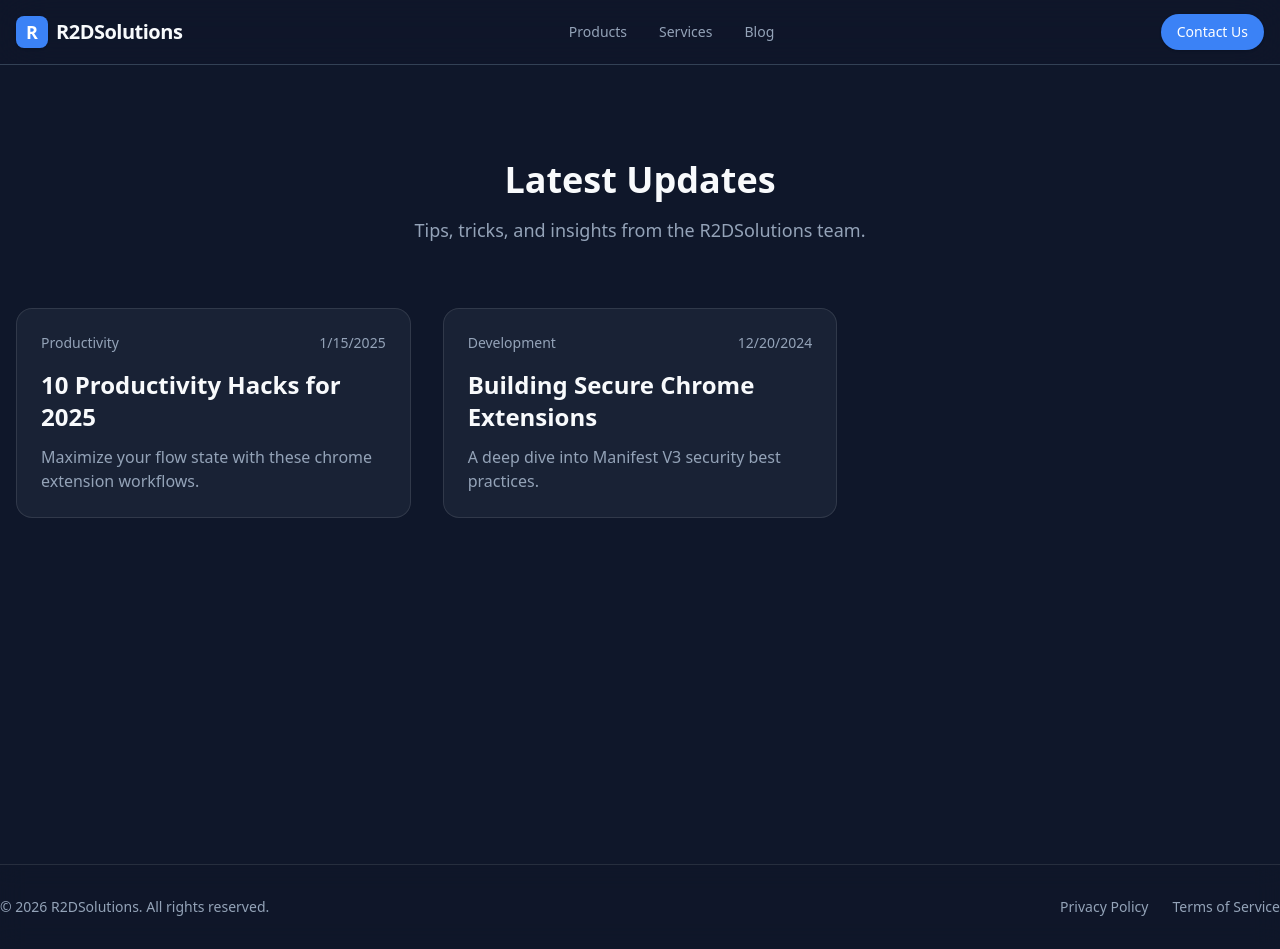
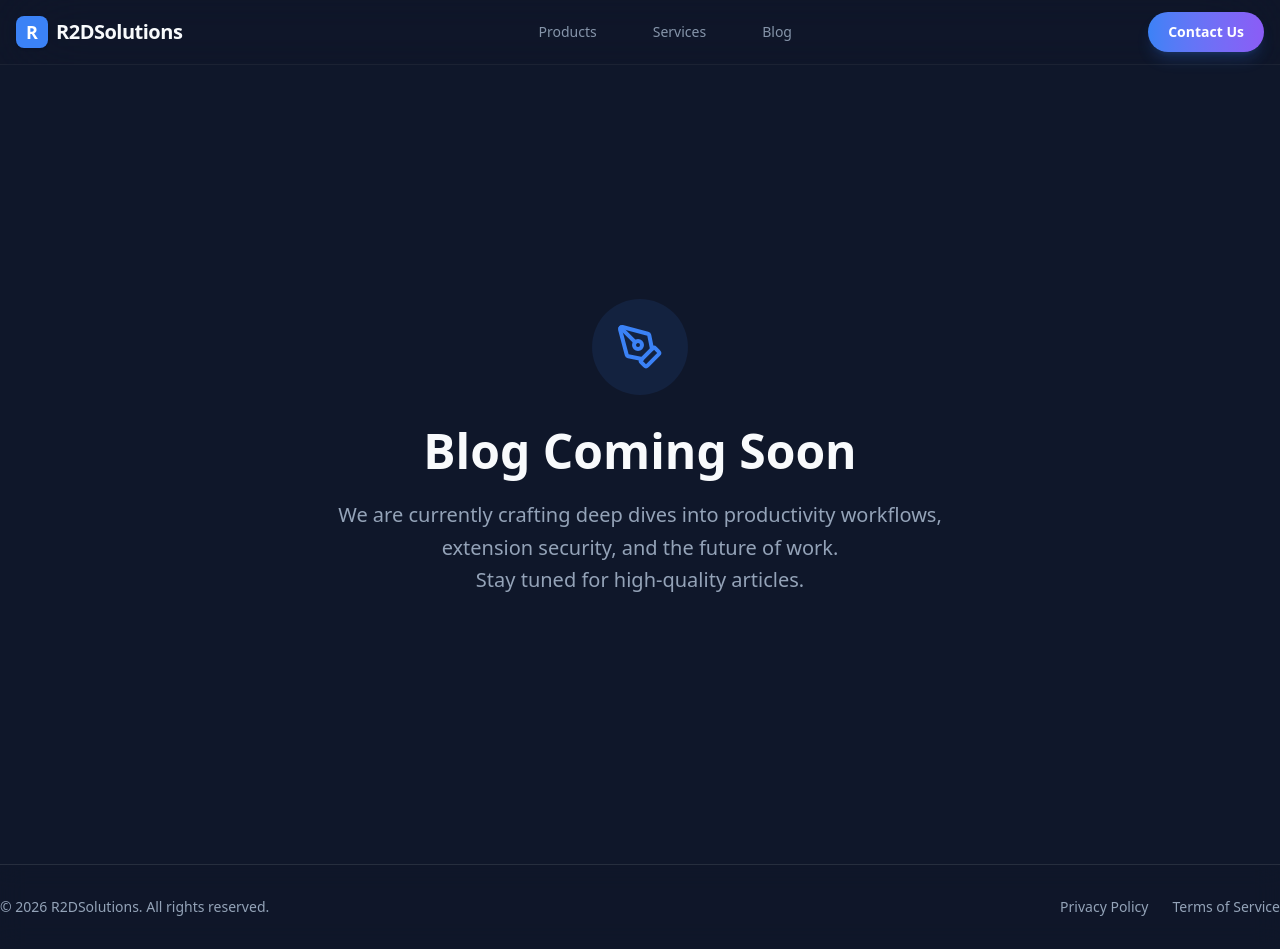
Before and after one commit to RavindraDave/extension-site, a Next.js app: page /blog in a window 1280 px wide. Built offline with nearby package versions, Linux system fonts and the light colour scheme.

Commit message:
feat: Update blog page to a 'coming soon' state, add a Content Security Policy, enhance external link security, and refine Navbar styling.

```diff
--- a/app/blog/page.tsx
+++ b/app/blog/page.tsx
@@ -1,49 +1,22 @@
 import { motion } from "framer-motion";
-import Link from "next/link";
-
-// Placeholder data - in a real app this would come from MDX files
-const posts = [
-    {
-        slug: "productivity-tips-2025",
-        title: "10 Productivity Hacks for 2025",
-        excerpt: "Maximize your flow state with these chrome extension workflows.",
-        date: "2025-01-15",
-        category: "Productivity",
-    },
-    {
-        slug: "building-extensions",
-        title: "Building Secure Chrome Extensions",
-        excerpt: "A deep dive into Manifest V3 security best practices.",
-        date: "2024-12-20",
-        category: "Development",
-    },
-];
+import { PenTool } from "lucide-react";
 
 export default function BlogPage() {
     return (
-        <div className="min-h-screen container mx-auto px-4 py-24">
-            <div className="mb-16 text-center">
-                <h1 className="font-heading mb-4 text-4xl font-bold">Latest Updates</h1>
-                <p className="text-muted-foreground text-lg">
-                    Tips, tricks, and insights from the R2DSolutions team.
+        <div className="min-h-screen container mx-auto px-4 py-24 flex items-center justify-center">
+            <div className="text-center max-w-2xl">
+                <div className="mb-8 flex justify-center">
+                    <div className="p-6 rounded-full bg-primary/10 text-primary">
+                        <PenTool className="w-12 h-12" />
+                    </div>
+                </div>
+                <h1 className="font-heading mb-6 text-4xl font-bold sm:text-5xl">
+                    Blog Coming Soon
+                </h1>
+                <p className="text-muted-foreground text-xl mb-8 leading-relaxed">
+                    We are currently crafting deep dives into productivity workflows, extension security, and the future of work. <br />
+                    Stay tuned for high-quality articles.
                 </p>
-            </div>
-
-            <div className="grid gap-8 md:grid-cols-2 lg:grid-cols-3">
-                {posts.map((post) => (
-                    <Link key={post.slug} href={`/blog/${post.slug}`} className="group block h-full">
-                        <div className="glass h-full rounded-2xl border border-white/5 p-6 transition-all hover:border-primary/20 hover:shadow-lg">
-                            <div className="mb-4 flex items-center justify-between text-sm text-muted-foreground">
-                                <span>{post.category}</span>
-                                <span>{new Date(post.date).toLocaleDateString()}</span>
-                            </div>
-                            <h2 className="font-heading mb-3 text-2xl font-bold group-hover:text-primary transition-colors">
-                                {post.title}
-                            </h2>
-                            <p className="text-muted-foreground">{post.excerpt}</p>
-                        </div>
-                    </Link>
-                ))}
             </div>
         </div>
     );
--- a/app/layout.tsx
+++ b/app/layout.tsx
@@ -46,6 +46,12 @@ export default function RootLayout({
 }>) {
   return (
     <html lang="en" suppressHydrationWarning>
+      <head>
+        <meta
+          httpEquiv="Content-Security-Policy"
+          content="default-src 'self'; script-src 'self' 'unsafe-inline' 'unsafe-eval'; style-src 'self' 'unsafe-inline'; img-src 'self' data: blob:; font-src 'self' data:; object-src 'none'; base-uri 'self'; form-action 'self'; frame-ancestors 'none';"
+        />
+      </head>
       <body
         className={cn(
           inter.variable,
--- a/app/products/auto-tab-switcher/page.tsx
+++ b/app/products/auto-tab-switcher/page.tsx
@@ -129,6 +129,7 @@ export default function AutoTabSwitcherPage() {
                         <Link
                             href="https://chromewebstore.google.com/detail/auto-tab-switcher/mophipfldpoeeimgjfmcnidafjggmiko"
                             target="_blank"
+                            rel="noopener noreferrer"
                             className="group relative inline-flex items-center gap-2 rounded-full bg-primary px-8 py-4 font-semibold text-white shadow-md shadow-primary/20 transition-all hover:bg-primary/90 hover:shadow-lg hover:-translate-y-0.5"
                         >
                             Add to Chrome
@@ -246,6 +247,7 @@ export default function AutoTabSwitcherPage() {
                     <Link
                         href="https://chromewebstore.google.com/detail/auto-tab-switcher/mophipfldpoeeimgjfmcnidafjggmiko"
                         target="_blank"
+                        rel="noopener noreferrer"
                         className="inline-flex items-center gap-2 rounded-full bg-primary px-12 py-6 text-lg font-bold text-white shadow-xl shadow-primary/20 transition-all hover:bg-primary/90 hover:scale-105"
                     >
                         Get Auto Tab Switcher
--- a/components/layout/Navbar.tsx
+++ b/components/layout/Navbar.tsx
@@ -9,7 +9,7 @@ const navItems = [
 
 export function Navbar() {
     return (
-        <header className="fixed top-0 z-50 w-full border-b border-border bg-background/80 backdrop-blur-xl supports-[backdrop-filter]:bg-background/60">
+        <header className="fixed top-0 z-50 w-full border-b border-white/5 bg-background/40 backdrop-blur-2xl supports-[backdrop-filter]:bg-background/20">
             <div className="container mx-auto flex h-16 items-center justify-between px-4">
                 {/* Logo */}
                 <Link href="/" className="flex items-center gap-2 group">
@@ -25,7 +25,7 @@ export function Navbar() {
                         <Link
                             key={item.name}
                             href={item.href}
-                            className="text-sm font-medium text-muted-foreground transition-colors hover:text-primary"
+                            className="text-sm font-medium text-muted-foreground/90 transition-all hover:text-primary hover:bg-primary/5 px-3 py-2 rounded-full"
                         >
                             {item.name}
                         </Link>
@@ -36,7 +36,7 @@ export function Navbar() {
                 <div className="flex items-center gap-4">
                     <Link
                         href="/contact"
-                        className="hidden rounded-full bg-primary px-4 py-2 text-sm font-medium text-white shadow-sm transition-all hover:bg-primary/90 hover:shadow-md md:block"
+                        className="hidden rounded-full bg-gradient-to-r from-primary to-secondary px-5 py-2.5 text-sm font-bold text-white shadow-lg shadow-primary/20 transition-all hover:shadow-primary/40 hover:scale-105 active:scale-95 md:block"
                     >
                         Contact Us
                     </Link>
```
